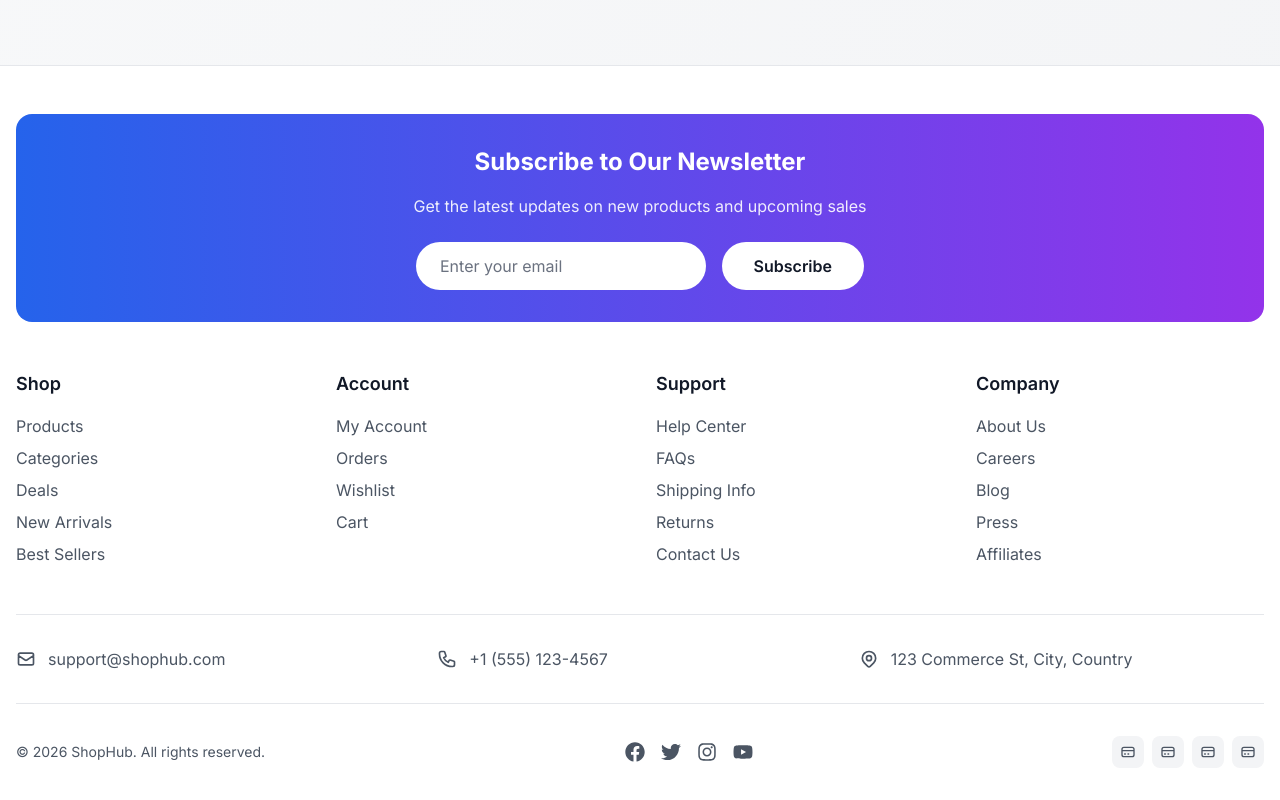
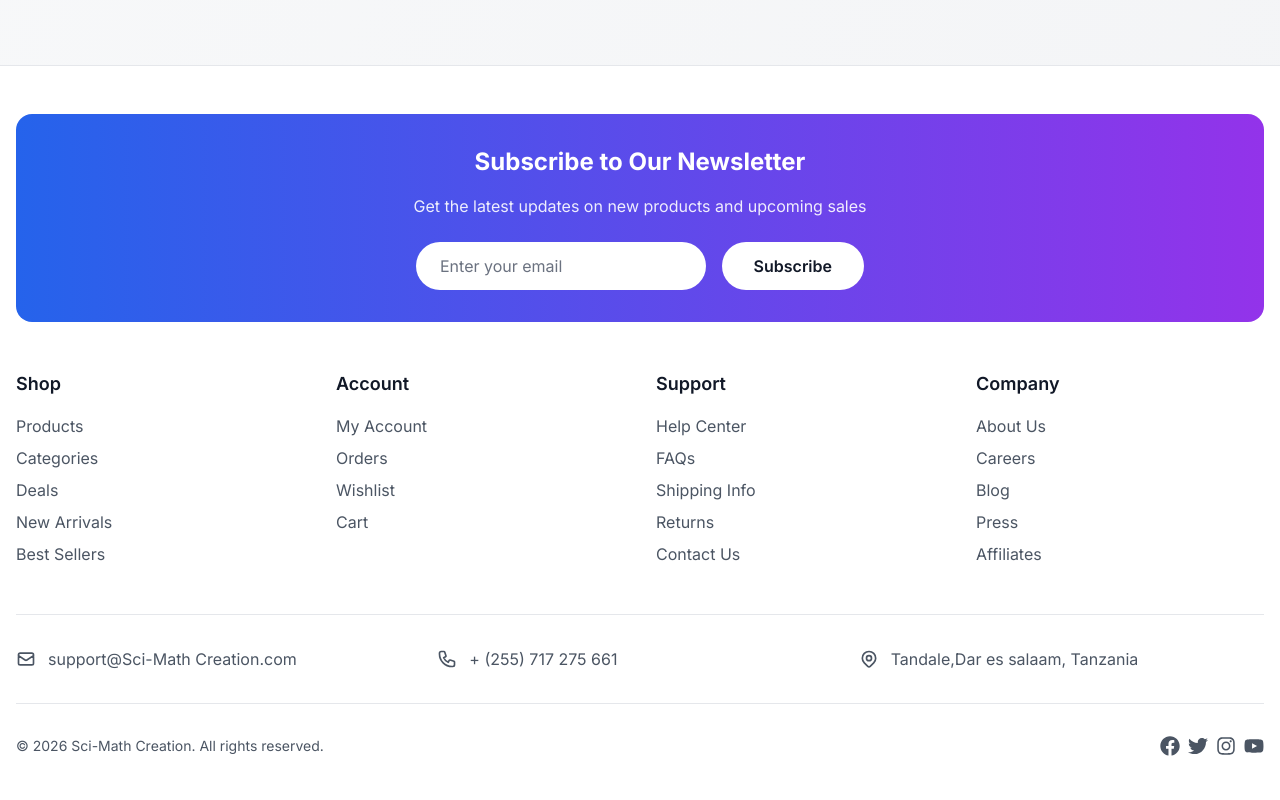
Before and after one commit to Demetrius-Ngadaya/THEMATH, a Next.js app: page / in a window 1280 px wide. Shown: the part 2104-2904 px from the top of the page. Built offline with nearby package versions, Linux system fonts and the light colour scheme.

Commit message:
Update contact information and footer branding

```diff
--- a/src/components/Footer.js
+++ b/src/components/Footer.js
@@ -177,15 +177,15 @@ export default function Footer() {
                 <div className="mt-12 grid grid-cols-1 gap-4 border-t border-gray-200 pt-8 dark:border-gray-800 sm:grid-cols-3">
                     <div className="flex items-center space-x-3 text-gray-600 dark:text-gray-400">
                         <HiOutlineMail className="h-5 w-5" />
-                        <span>support@shophub.com</span>
+                        <span>support@Sci-Math Creation.com</span>
                     </div>
                     <div className="flex items-center space-x-3 text-gray-600 dark:text-gray-400">
                         <HiOutlinePhone className="h-5 w-5" />
-                        <span>+1 (555) 123-4567</span>
+                        <span>+ (255) 717 275 661</span>
                     </div>
                     <div className="flex items-center space-x-3 text-gray-600 dark:text-gray-400">
                         <HiOutlineLocationMarker className="h-5 w-5" />
-                        <span>123 Commerce St, City, Country</span>
+                        <span>Tandale,Dar es salaam, Tanzania</span>
                     </div>
                 </div>
 
@@ -193,11 +193,11 @@ export default function Footer() {
                 <div className="mt-8 flex flex-col items-center justify-between border-t border-gray-200 pt-8 dark:border-gray-800 sm:flex-row">
                     {/* Copyright */}
                     <p className="text-sm text-gray-600 dark:text-gray-400">
-                        © {currentYear} ShopHub. All rights reserved.
+                        © {currentYear} Sci-Math Creation. All rights reserved.
                     </p>
 
-                    {/* Social Links */}
-                    <div className="mt-4 flex space-x-4 sm:mt-0">
+                    {/* Payment Icons */}
+                    <div className="mt-4 flex space-x-2 sm:mt-0">
                         {socialLinks.map((social) => (
                             <motion.a
                                 key={social.label}
@@ -213,19 +213,6 @@ export default function Footer() {
                             </motion.a>
                         ))}
                     </div>
-
-                    {/* Payment Icons */}
-                    <div className="mt-4 flex space-x-2 sm:mt-0">
-                        {paymentIcons.map((payment, index) => (
-                            <div
-                                key={index}
-                                className="rounded-lg bg-gray-100 p-2 dark:bg-gray-800"
-                                title={payment.label}
-                            >
-                                <payment.icon className="h-4 w-4 text-gray-600 dark:text-gray-400" />
-                            </div>
-                        ))}
-                    </div>
                 </div>
             </div>
         </footer>
```
